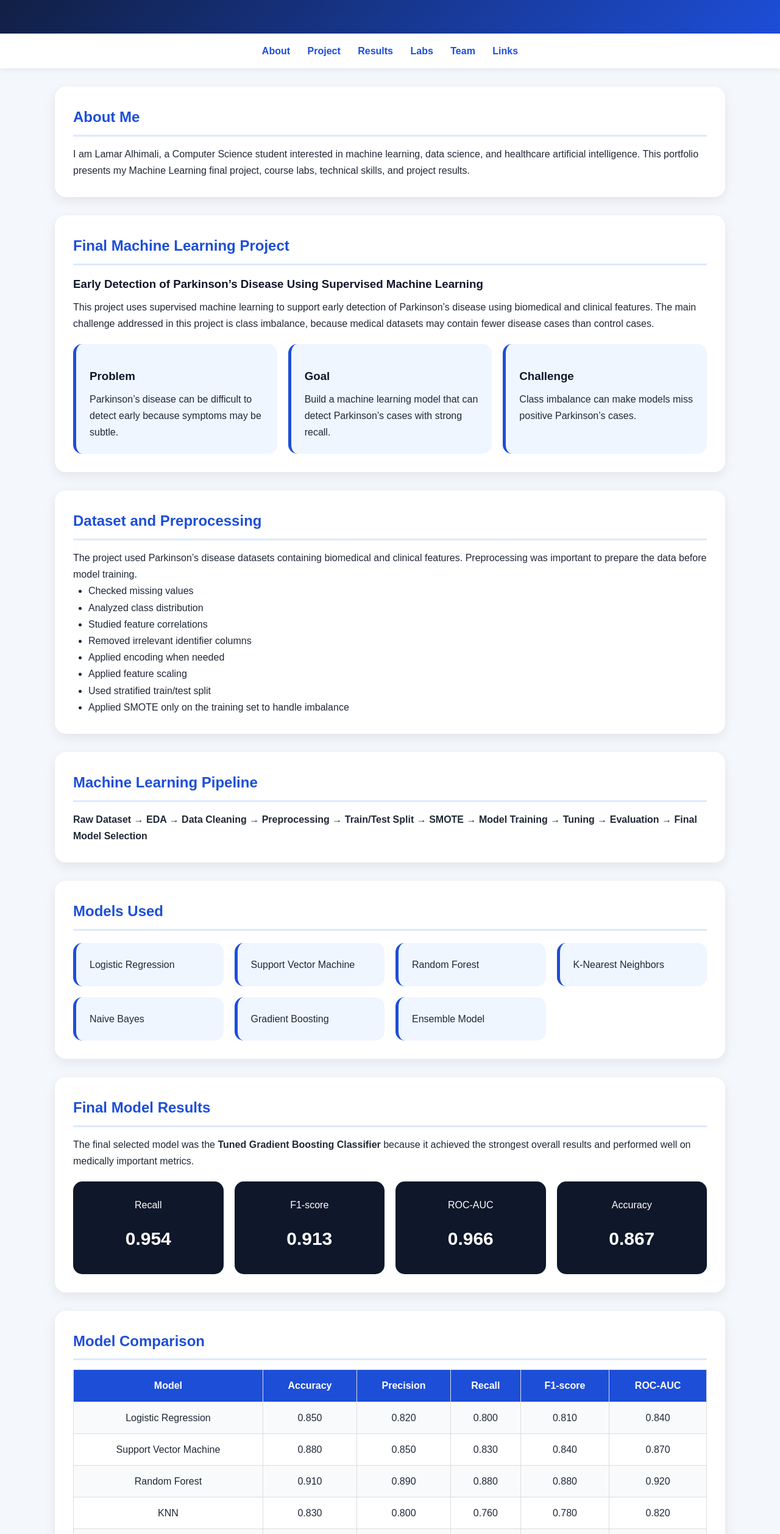
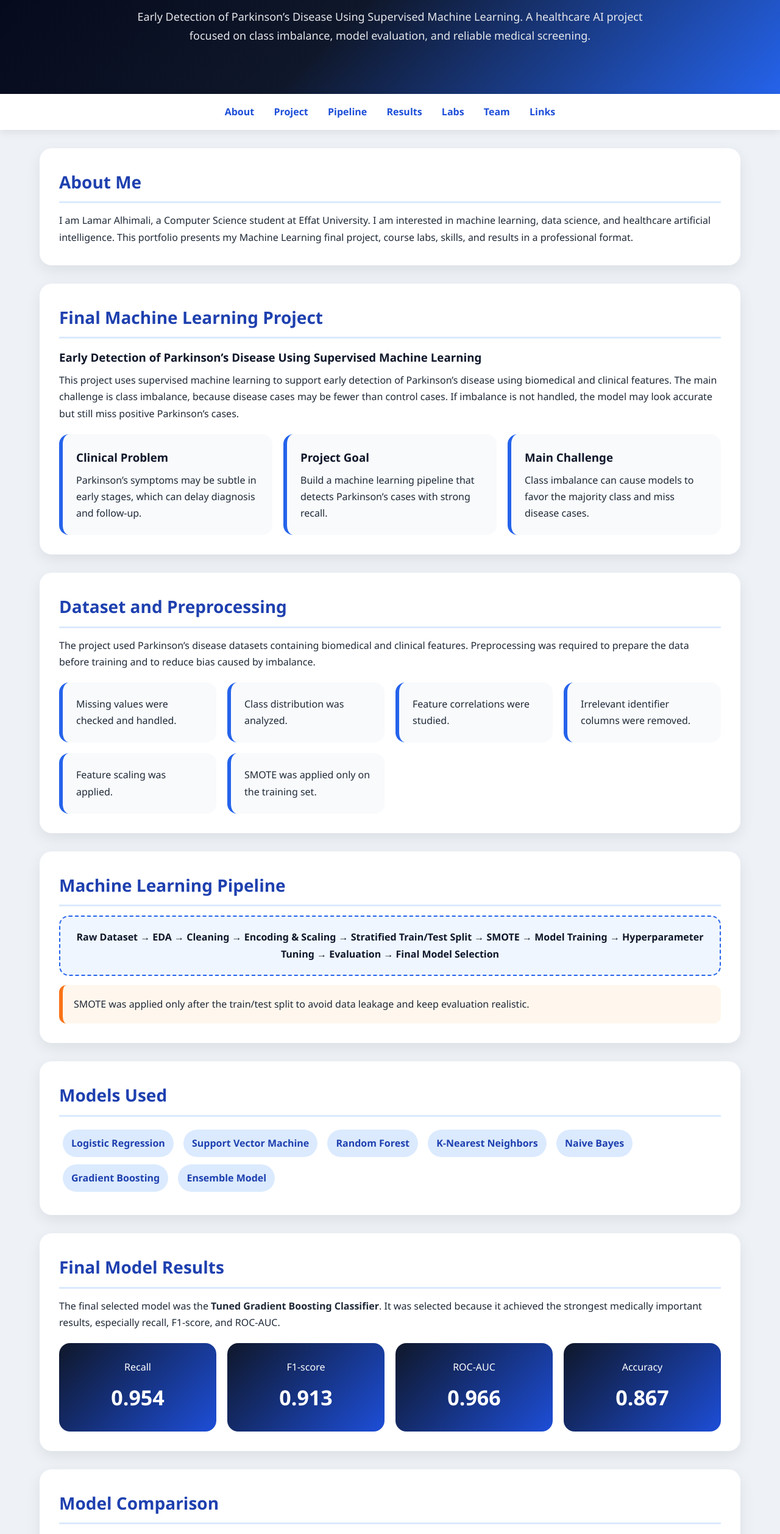
Before and after one commit to lamarghgh-maker/lamar-portifolio, a plain HTML site: page index.html in a window 1280 px wide. Shown: the part 228-2743 px from the top of the page at 61% size. Drawn offline with Linux system fonts and the light colour scheme.

Commit message:
Update index.html

```diff
--- a/index.html
+++ b/index.html
@@ -1,69 +1,76 @@
 <!DOCTYPE html>
 <html lang="en">
 <head>
-  <meta charset="UTF-8" />
-  <meta name="viewport" content="width=device-width, initial-scale=1.0" />
-  <title>Lamar Alhimali | ML Portfolio</title>
+  <meta charset="UTF-8">
+  <meta name="viewport" content="width=device-width, initial-scale=1.0">
+  <title>Lamar Alhimali | Parkinson’s Disease ML Portfolio</title>
 
   <style>
-    * {
-      margin: 0;
-      padding: 0;
-      box-sizing: border-box;
-    }
+    * { margin: 0; padding: 0; box-sizing: border-box; }
 
     body {
-      font-family: Arial, sans-serif;
-      background: #f4f7fb;
+      font-family: "Segoe UI", Arial, sans-serif;
+      background: #eef2f7;
       color: #1f2937;
       line-height: 1.7;
     }
 
     header {
-      background: linear-gradient(135deg, #0f172a, #1d4ed8);
+      background: linear-gradient(135deg, #020617, #0f172a, #2563eb);
       color: white;
-      padding: 70px 25px;
+      padding: 80px 25px;
       text-align: center;
     }
 
     header h1 {
-      font-size: 42px;
-      margin-bottom: 10px;
+      font-size: 46px;
+      margin-bottom: 12px;
+    }
+
+    header h2 {
+      font-size: 26px;
+      font-weight: 500;
+      margin-bottom: 15px;
+      color: #dbeafe;
     }
 
     header p {
       font-size: 18px;
-      opacity: 0.95;
+      max-width: 850px;
+      margin: auto;
+      color: #e5e7eb;
     }
 
     nav {
       background: white;
-      padding: 15px;
+      padding: 16px;
       text-align: center;
-      box-shadow: 0 2px 10px rgba(0,0,0,0.08);
+      box-shadow: 0 4px 14px rgba(0,0,0,0.08);
       position: sticky;
       top: 0;
+      z-index: 100;
     }
 
     nav a {
-      margin: 0 12px;
+      color: #1d4ed8;
       text-decoration: none;
-      color: #1d4ed8;
-      font-weight: bold;
+      margin: 0 14px;
+      font-weight: 700;
     }
 
     section {
-      width: 88%;
-      max-width: 1100px;
+      width: 90%;
+      max-width: 1150px;
       margin: 30px auto;
       background: white;
-      padding: 30px;
-      border-radius: 18px;
-      box-shadow: 0 6px 20px rgba(0,0,0,0.08);
+      padding: 32px;
+      border-radius: 20px;
+      box-shadow: 0 8px 24px rgba(0,0,0,0.08);
     }
 
     h2 {
-      color: #1d4ed8;
+      color: #1e40af;
+      font-size: 28px;
       margin-bottom: 15px;
       border-bottom: 3px solid #dbeafe;
       padding-bottom: 8px;
@@ -71,55 +78,63 @@
 
     h3 {
       color: #0f172a;
-      margin: 15px 0 8px;
-    }
-
-    ul {
-      margin-left: 25px;
+      margin-bottom: 8px;
     }
 
     .grid {
       display: grid;
-      grid-template-columns: repeat(auto-fit, minmax(220px, 1fr));
+      grid-template-columns: repeat(auto-fit, minmax(240px, 1fr));
       gap: 18px;
       margin-top: 20px;
     }
 
     .card {
-      background: #eff6ff;
+      background: #f8fafc;
+      border-left: 6px solid #2563eb;
       padding: 22px;
-      border-radius: 15px;
-      border-left: 5px solid #1d4ed8;
+      border-radius: 16px;
     }
 
     .metric {
+      background: linear-gradient(135deg, #0f172a, #1d4ed8);
+      color: white;
       text-align: center;
-      background: #0f172a;
-      color: white;
-      padding: 25px;
-      border-radius: 15px;
+      padding: 26px;
+      border-radius: 18px;
     }
 
-    .metric h3 {
-      color: white;
-      font-size: 30px;
+    .metric span {
+      display: block;
+      font-size: 34px;
+      font-weight: 800;
+      margin-top: 8px;
+    }
+
+    .pipeline {
+      background: #eff6ff;
+      border: 2px dashed #2563eb;
+      padding: 20px;
+      border-radius: 16px;
+      text-align: center;
+      font-weight: 700;
+      color: #0f172a;
     }
 
     table {
       width: 100%;
       border-collapse: collapse;
-      margin-top: 15px;
-      overflow-x: auto;
+      margin-top: 18px;
+      font-size: 15px;
     }
 
     th, td {
-      border: 1px solid #ddd;
+      border: 1px solid #d1d5db;
       padding: 12px;
       text-align: center;
     }
 
     th {
-      background: #1d4ed8;
+      background: #1e40af;
       color: white;
     }
 
@@ -127,27 +142,51 @@
       background: #f8fafc;
     }
 
-    .highlight {
+    .winner {
+      background: #dbeafe !important;
+      font-weight: 800;
+    }
+
+    ul {
+      margin-left: 22px;
+      margin-top: 10px;
+    }
+
+    .tag {
+      display: inline-block;
       background: #dbeafe;
-      font-weight: bold;
+      color: #1e40af;
+      padding: 9px 14px;
+      margin: 6px;
+      border-radius: 999px;
+      font-weight: 700;
     }
 
     .links a {
       display: inline-block;
-      margin: 8px 8px 8px 0;
       background: #1d4ed8;
       color: white;
-      padding: 10px 16px;
-      border-radius: 8px;
+      padding: 12px 18px;
+      margin: 8px 8px 8px 0;
+      border-radius: 10px;
       text-decoration: none;
+      font-weight: 700;
+    }
+
+    .note {
+      background: #fff7ed;
+      border-left: 6px solid #f97316;
+      padding: 18px;
+      border-radius: 12px;
+      margin-top: 15px;
     }
 
     footer {
+      background: #020617;
+      color: white;
       text-align: center;
-      background: #0f172a;
-      color: white;
       padding: 25px;
-      margin-top: 30px;
+      margin-top: 35px;
     }
   </style>
 </head>
@@ -156,13 +195,17 @@
 
 <header>
   <h1>Lamar Alhimali</h1>
-  <p>Machine Learning Portfolio | Computer Science Student</p>
-  <p>Effat University</p>
+  <h2>Machine Learning Portfolio</h2>
+  <p>
+    Early Detection of Parkinson’s Disease Using Supervised Machine Learning.
+    A healthcare AI project focused on class imbalance, model evaluation, and reliable medical screening.
+  </p>
 </header>
 
 <nav>
   <a href="#about">About</a>
   <a href="#project">Project</a>
+  <a href="#pipeline">Pipeline</a>
   <a href="#results">Results</a>
   <a href="#labs">Labs</a>
   <a href="#team">Team</a>
@@ -172,9 +215,9 @@
 <section id="about">
   <h2>About Me</h2>
   <p>
-    I am Lamar Alhimali, a Computer Science student interested in machine learning,
-    data science, and healthcare artificial intelligence. This portfolio presents my
-    Machine Learning final project, course labs, technical skills, and project results.
+    I am Lamar Alhimali, a Computer Science student at Effat University. I am interested in
+    machine learning, data science, and healthcare artificial intelligence. This portfolio presents
+    my Machine Learning final project, course labs, skills, and results in a professional format.
   </p>
 </section>
 
@@ -182,26 +225,26 @@
   <h2>Final Machine Learning Project</h2>
   <h3>Early Detection of Parkinson’s Disease Using Supervised Machine Learning</h3>
   <p>
-    This project uses supervised machine learning to support early detection of
-    Parkinson’s disease using biomedical and clinical features. The main challenge
-    addressed in this project is class imbalance, because medical datasets may contain
-    fewer disease cases than control cases.
+    This project uses supervised machine learning to support early detection of Parkinson’s disease
+    using biomedical and clinical features. The main challenge is class imbalance, because disease
+    cases may be fewer than control cases. If imbalance is not handled, the model may look accurate
+    but still miss positive Parkinson’s cases.
   </p>
 
   <div class="grid">
     <div class="card">
-      <h3>Problem</h3>
-      <p>Parkinson’s disease can be difficult to detect early because symptoms may be subtle.</p>
+      <h3>Clinical Problem</h3>
+      <p>Parkinson’s symptoms may be subtle in early stages, which can delay diagnosis and follow-up.</p>
     </div>
 
     <div class="card">
-      <h3>Goal</h3>
-      <p>Build a machine learning model that can detect Parkinson’s cases with strong recall.</p>
+      <h3>Project Goal</h3>
+      <p>Build a machine learning pipeline that detects Parkinson’s cases with strong recall.</p>
     </div>
 
     <div class="card">
-      <h3>Challenge</h3>
-      <p>Class imbalance can make models miss positive Parkinson’s cases.</p>
+      <h3>Main Challenge</h3>
+      <p>Class imbalance can cause models to favor the majority class and miss disease cases.</p>
     </div>
   </div>
 </section>
@@ -209,79 +252,62 @@
 <section>
   <h2>Dataset and Preprocessing</h2>
   <p>
-    The project used Parkinson’s disease datasets containing biomedical and clinical
-    features. Preprocessing was important to prepare the data before model training.
+    The project used Parkinson’s disease datasets containing biomedical and clinical features.
+    Preprocessing was required to prepare the data before training and to reduce bias caused by
+    imbalance.
   </p>
 
-  <ul>
-    <li>Checked missing values</li>
-    <li>Analyzed class distribution</li>
-    <li>Studied feature correlations</li>
-    <li>Removed irrelevant identifier columns</li>
-    <li>Applied encoding when needed</li>
-    <li>Applied feature scaling</li>
-    <li>Used stratified train/test split</li>
-    <li>Applied SMOTE only on the training set to handle imbalance</li>
-  </ul>
+  <div class="grid">
+    <div class="card">Missing values were checked and handled.</div>
+    <div class="card">Class distribution was analyzed.</div>
+    <div class="card">Feature correlations were studied.</div>
+    <div class="card">Irrelevant identifier columns were removed.</div>
+    <div class="card">Feature scaling was applied.</div>
+    <div class="card">SMOTE was applied only on the training set.</div>
+  </div>
 </section>
 
-<section>
+<section id="pipeline">
   <h2>Machine Learning Pipeline</h2>
-  <p>
-    <strong>
-      Raw Dataset → EDA → Data Cleaning → Preprocessing → Train/Test Split →
-      SMOTE → Model Training → Tuning → Evaluation → Final Model Selection
-    </strong>
-  </p>
+  <div class="pipeline">
+    Raw Dataset → EDA → Cleaning → Encoding & Scaling → Stratified Train/Test Split → SMOTE →
+    Model Training → Hyperparameter Tuning → Evaluation → Final Model Selection
+  </div>
+
+  <div class="note">
+    SMOTE was applied only after the train/test split to avoid data leakage and keep evaluation realistic.
+  </div>
 </section>
 
 <section>
   <h2>Models Used</h2>
-  <div class="grid">
-    <div class="card">Logistic Regression</div>
-    <div class="card">Support Vector Machine</div>
-    <div class="card">Random Forest</div>
-    <div class="card">K-Nearest Neighbors</div>
-    <div class="card">Naive Bayes</div>
-    <div class="card">Gradient Boosting</div>
-    <div class="card">Ensemble Model</div>
-  </div>
+  <span class="tag">Logistic Regression</span>
+  <span class="tag">Support Vector Machine</span>
+  <span class="tag">Random Forest</span>
+  <span class="tag">K-Nearest Neighbors</span>
+  <span class="tag">Naive Bayes</span>
+  <span class="tag">Gradient Boosting</span>
+  <span class="tag">Ensemble Model</span>
 </section>
 
 <section id="results">
   <h2>Final Model Results</h2>
   <p>
-    The final selected model was the <strong>Tuned Gradient Boosting Classifier</strong>
-    because it achieved the strongest overall results and performed well on medically
-    important metrics.
+    The final selected model was the <strong>Tuned Gradient Boosting Classifier</strong>.
+    It was selected because it achieved the strongest medically important results, especially recall,
+    F1-score, and ROC-AUC.
   </p>
 
   <div class="grid">
-    <div class="metric">
-      <p>Recall</p>
-      <h3>0.954</h3>
-    </div>
-
-    <div class="metric">
-      <p>F1-score</p>
-      <h3>0.913</h3>
-    </div>
-
-    <div class="metric">
-      <p>ROC-AUC</p>
-      <h3>0.966</h3>
-    </div>
-
-    <div class="metric">
-      <p>Accuracy</p>
-      <h3>0.867</h3>
-    </div>
+    <div class="metric">Recall <span>0.954</span></div>
+    <div class="metric">F1-score <span>0.913</span></div>
+    <div class="metric">ROC-AUC <span>0.966</span></div>
+    <div class="metric">Accuracy <span>0.867</span></div>
   </div>
 </section>
 
 <section>
   <h2>Model Comparison</h2>
-
   <table>
     <tr>
       <th>Model</th>
@@ -291,7 +317,6 @@
       <th>F1-score</th>
       <th>ROC-AUC</th>
     </tr>
-
     <tr>
       <td>Logistic Regression</td>
       <td>0.850</td>
@@ -300,7 +325,6 @@
       <td>0.810</td>
       <td>0.840</td>
     </tr>
-
     <tr>
       <td>Support Vector Machine</td>
       <td>0.880</td>
@@ -309,7 +333,6 @@
       <td>0.840</td>
       <td>0.870</td>
     </tr>
-
     <tr>
       <td>Random Forest</td>
       <td>0.910</td>
@@ -318,7 +341,6 @@
       <td>0.880</td>
       <td>0.920</td>
     </tr>
-
     <tr>
       <td>KNN</td>
       <td>0.830</td>
@@ -327,7 +349,6 @@
       <td>0.780</td>
       <td>0.820</td>
     </tr>
-
     <tr>
       <td>Naive Bayes</td>
       <td>0.810</td>
@@ -336,8 +357,7 @@
       <td>0.760</td>
       <td>0.800</td>
     </tr>
-
-    <tr class="highlight">
+    <tr class="winner">
       <td>Gradient Boosting</td>
       <td>0.867</td>
       <td>0.875</td>
@@ -351,29 +371,25 @@
 <section>
   <h2>Why Gradient Boosting Was Selected</h2>
   <p>
-    Gradient Boosting was selected because it achieved the highest recall, F1-score,
-    and ROC-AUC. Recall is especially important in medical screening because missing
-    a real Parkinson’s case may delay follow-up and treatment.
+    Gradient Boosting was selected because it achieved the highest recall, F1-score, and ROC-AUC.
+    In medical screening, recall is very important because a false negative means a real Parkinson’s
+    case may be missed. The model also showed strong class separation with ROC-AUC of 0.966.
   </p>
 </section>
 
 <section>
   <h2>Key Findings</h2>
   <ul>
-    <li>Class imbalance was an important challenge in the dataset.</li>
-    <li>SMOTE improved the model’s ability to detect Parkinson’s cases.</li>
-    <li>Accuracy alone was not enough for evaluating medical screening models.</li>
-    <li>Recall, F1-score, and ROC-AUC were more important for this healthcare task.</li>
-    <li>Gradient Boosting gave the best balance for early Parkinson’s disease screening.</li>
+    <li>Class imbalance was one of the most important challenges in this project.</li>
+    <li>SMOTE improved the ability of the model to detect Parkinson’s cases.</li>
+    <li>Accuracy alone was not enough for evaluating a healthcare screening model.</li>
+    <li>Recall, F1-score, and ROC-AUC were more meaningful for medical interpretation.</li>
+    <li>Gradient Boosting achieved the best balance for early Parkinson’s disease detection.</li>
   </ul>
 </section>
 
 <section id="labs">
   <h2>Course Labs</h2>
-  <p>
-    During the Machine Learning course, I practiced core skills through labs and notebooks.
-  </p>
-
   <div class="grid">
     <div class="card">
       <h3>Lab 3</h3>
@@ -394,17 +410,16 @@
 
 <section>
   <h2>Skills Used</h2>
-  <div class="grid">
-    <div class="card">Python</div>
-    <div class="card">Pandas</div>
-    <div class="card">NumPy</div>
-    <div class="card">Matplotlib</div>
-    <div class="card">Seaborn</div>
-    <div class="card">Scikit-learn</div>
-    <div class="card">SMOTE</div>
-    <div class="card">EDA</div>
-    <div class="card">Model Evaluation</div>
-  </div>
+  <span class="tag">Python</span>
+  <span class="tag">Pandas</span>
+  <span class="tag">NumPy</span>
+  <span class="tag">Matplotlib</span>
+  <span class="tag">Seaborn</span>
+  <span class="tag">Scikit-learn</span>
+  <span class="tag">SMOTE</span>
+  <span class="tag">EDA</span>
+  <span class="tag">Model Evaluation</span>
+  <span class="tag">GitHub Pages</span>
 </section>
 
 <section id="team">
@@ -420,21 +435,16 @@
 <section id="links" class="links">
   <h2>Project Links</h2>
 
-  <a href="https://lamarghgh-maker.github.io/lamar-portfolio/" target="_blank">
-    Portfolio Website
-  </a>
+  <a href="https://lamarghgh-maker.github.io/lamar-portfolio/" target="_blank">Portfolio Website</a>
+  <a href="https://github.com/lamarghgh-maker/lamar-portfolio" target="_blank">GitHub Repository</a>
 
-  <a href="https://github.com/lamarghgh-maker/lamar-portfolio" target="_blank">
-    GitHub Repository
-  </a>
-
-  <p style="margin-top:15px;">
+  <p style="margin-top: 15px;">
     Add your technical report PDF, poster, and presentation links here after uploading them.
   </p>
 </section>
 
 <footer>
-  <p>© 2026 Lamar Alhimali | Machine Learning Portfolio</p>
+  <p>© 2026 Lamar Alhimali | Machine Learning Portfolio | Effat University</p>
 </footer>
 
 </body>
```
